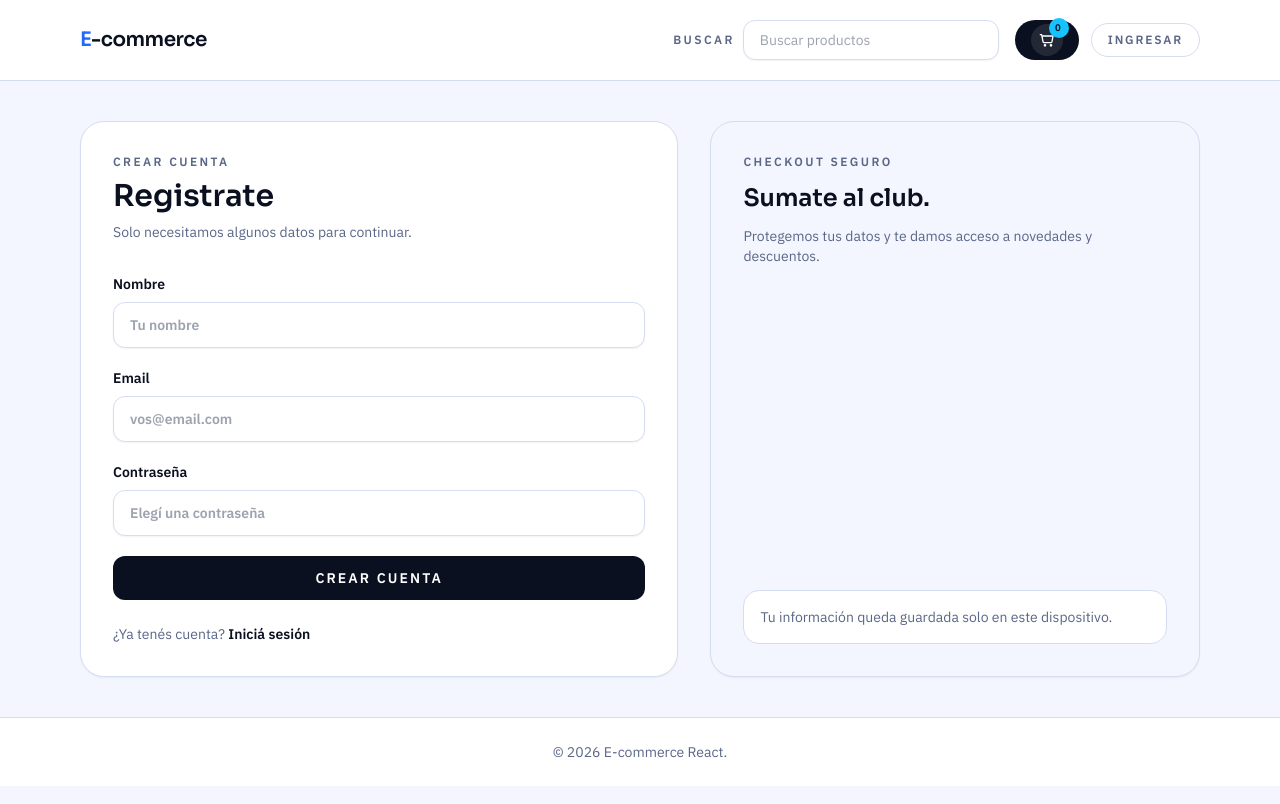
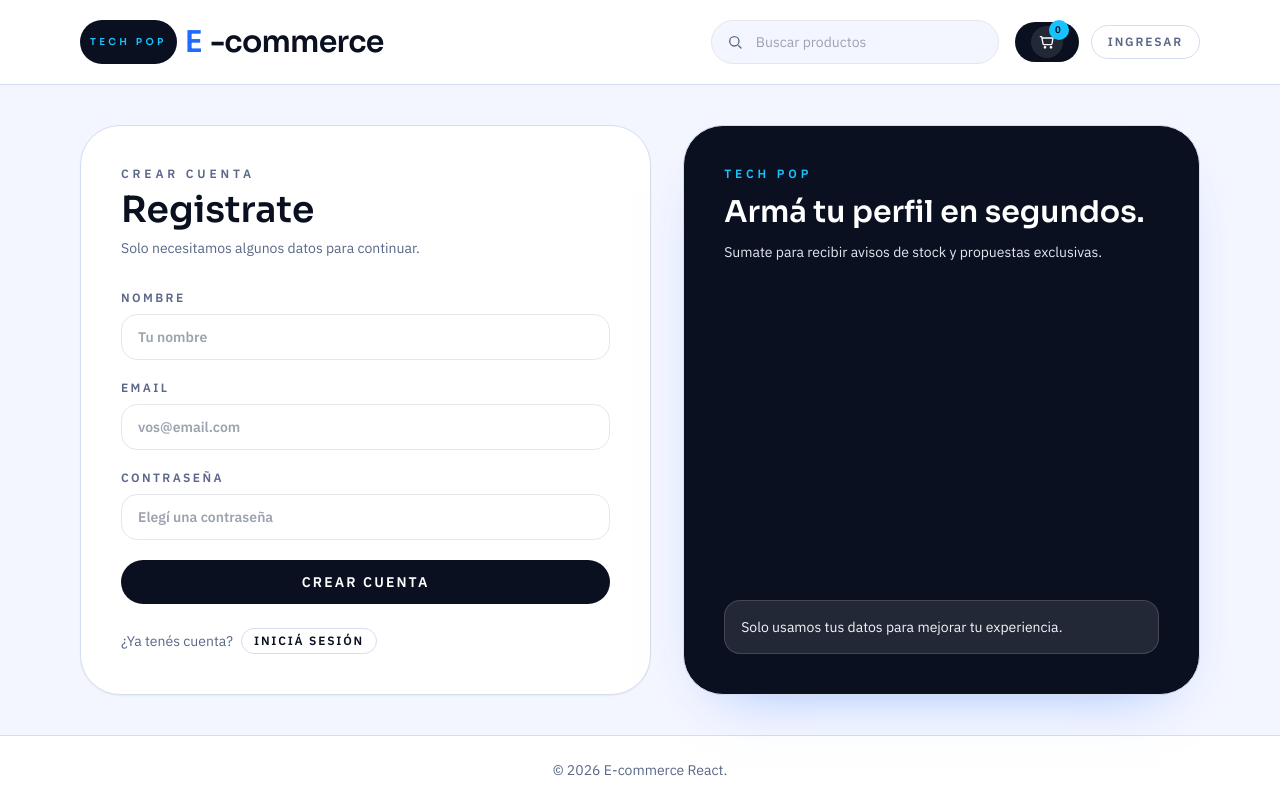
Before and after one commit to paucq/E-commerce-React, a React (Vite) app: page /register in a window 1280 px wide. Built offline with nearby package versions, Linux system fonts and the light colour scheme.

Commit message:
style: refine navbar and auth UI

```diff
--- a/src/components/atoms/AuthField.jsx
+++ b/src/components/atoms/AuthField.jsx
@@ -9,11 +9,13 @@ export default function AuthField({
 }) {
   return (
     <label className="block text-sm font-semibold text-tech-ink" htmlFor={id}>
-      {label}
+      <span className="flex items-center justify-between text-xs font-semibold uppercase tracking-[0.2em] text-tech-muted">
+        {label}
+      </span>
       <input
         id={id}
         name={name}
-        className="mt-2 w-full rounded-xl border border-tech-border bg-white px-4 py-3 text-sm text-tech-ink shadow-sm transition focus:border-tech-primary focus:outline-none focus:ring-2 focus:ring-tech-primary/20"
+        className="mt-2 w-full rounded-2xl border border-tech-border/80 bg-white px-4 py-3 text-sm text-tech-ink shadow-[0_16px_40px_-30px_rgba(15,23,42,0.6)] transition focus:border-tech-primary focus:outline-none focus:ring-2 focus:ring-tech-primary/20"
         placeholder={placeholder}
         type={type}
         value={value}
--- a/src/components/organisms/Navbar.jsx
+++ b/src/components/organisms/Navbar.jsx
@@ -14,18 +14,38 @@ export default function Navbar() {
       <div className="mx-auto flex w-full max-w-6xl flex-col gap-4 px-4 py-5 sm:flex-row sm:items-center sm:justify-between">
         <Link
           to="/"
-          className="font-display text-xl font-semibold tracking-tight text-tech-ink"
+          className="group inline-flex items-center gap-3 font-display text-2xl font-semibold tracking-tight text-tech-ink sm:text-3xl"
         >
-          <span className="text-tech-primary">E</span>-commerce
+          <span className="inline-flex items-center gap-2">
+            <span className="rounded-full bg-tech-ink px-2.5 py-1 text-[0.6rem] font-semibold uppercase tracking-[0.35em] text-tech-highlight shadow-glow">
+              Tech Pop
+            </span>
+            <span className="text-tech-primary transition group-hover:text-tech-ink">E</span>-commerce
+          </span>
         </Link>
         <div className="flex w-full flex-col gap-3 sm:w-auto sm:flex-row sm:items-center sm:gap-4">
-          <div className="flex w-full items-center gap-2 sm:w-auto">
-            <label className="text-xs font-semibold uppercase tracking-[0.2em] text-tech-muted" htmlFor="search">
-              Buscar
+          <div className="relative w-full sm:w-72">
+            <label className="sr-only" htmlFor="search">
+              Buscar productos
             </label>
+            <span className="pointer-events-none absolute left-4 top-1/2 -translate-y-1/2 text-tech-muted">
+              <svg
+                aria-hidden="true"
+                className="h-4 w-4"
+                fill="none"
+                stroke="currentColor"
+                strokeLinecap="round"
+                strokeLinejoin="round"
+                strokeWidth="2"
+                viewBox="0 0 24 24"
+              >
+                <circle cx="11" cy="11" r="7" />
+                <path d="m21 21-3.5-3.5" />
+              </svg>
+            </span>
             <input
               id="search"
-              className="h-10 w-full rounded-xl border border-tech-border bg-white px-4 text-sm text-tech-ink shadow-sm transition focus:border-tech-primary focus:outline-none focus:ring-2 focus:ring-tech-primary/20 sm:w-64"
+              className="h-11 w-full rounded-full border border-tech-border/80 bg-tech-surface-soft px-4 pl-11 text-sm text-tech-ink shadow-[0_18px_45px_-30px_rgba(15,23,42,0.6)] transition focus:border-tech-primary focus:bg-white focus:outline-none focus:ring-2 focus:ring-tech-primary/20"
               placeholder="Buscar productos"
               type="search"
               value={searchQuery}
--- a/src/pages/Login.jsx
+++ b/src/pages/Login.jsx
@@ -29,17 +29,17 @@ export default function Login() {
   };
 
   return (
-    <section className="grid gap-8 lg:grid-cols-[1.1fr_0.9fr]">
-      <div className="rounded-3xl border border-tech-border bg-tech-surface p-8 shadow-sm">
+    <section className="grid gap-8 lg:grid-cols-[1.05fr_0.95fr]">
+      <div className="rounded-[2.5rem] border border-tech-border bg-tech-surface p-8 shadow-sm sm:p-10">
         <div className="space-y-2">
-          <p className="text-xs font-semibold uppercase tracking-[0.2em] text-tech-muted">
+          <p className="text-xs font-semibold uppercase tracking-[0.32em] text-tech-muted">
             Acceso
           </p>
-          <h1 className="font-display text-3xl font-semibold text-tech-ink">
+          <h1 className="font-display text-3xl font-semibold text-tech-ink sm:text-4xl">
             Iniciar sesión
           </h1>
           <p className="text-sm text-tech-muted">
-            Retomá tu compra y guardá tu historial de pedidos.
+            Retomá tu compra con un acceso rápido y seguro.
           </p>
         </div>
 
@@ -65,42 +65,44 @@ export default function Login() {
           />
 
           {error ? (
-            <div className="rounded-xl border border-rose-200 bg-rose-50 px-4 py-3 text-sm text-rose-700">
+            <div className="rounded-2xl border border-rose-200 bg-rose-50 px-4 py-3 text-sm text-rose-700">
               {error}
             </div>
           ) : null}
 
           <button
-            className="w-full rounded-xl bg-tech-ink px-5 py-3 text-sm font-semibold uppercase tracking-[0.15em] text-white shadow-glow transition hover:bg-tech-primary"
+            className="w-full rounded-full bg-tech-ink px-5 py-3 text-sm font-semibold uppercase tracking-[0.15em] text-white shadow-glow transition hover:bg-tech-primary"
             type="submit"
           >
             Entrar
           </button>
         </form>
 
-        <p className="mt-6 text-sm text-tech-muted">
-          ¿No tenés cuenta?{" "}
-          <Link className="font-semibold text-tech-ink" to="/register">
+        <div className="mt-6 flex flex-wrap items-center gap-2 text-sm text-tech-muted">
+          <span>¿No tenés cuenta?</span>
+          <Link
+            className="rounded-full border border-tech-border px-3 py-1 text-xs font-semibold uppercase tracking-[0.15em] text-tech-ink transition hover:border-tech-primary hover:text-tech-primary"
+            to="/register"
+          >
             Registrate
           </Link>
-        </p>
+        </div>
       </div>
 
-      <aside className="flex flex-col justify-between rounded-3xl border border-tech-border bg-tech-ink p-8 text-white shadow-glow">
+      <aside className="flex flex-col justify-between rounded-[2.5rem] border border-tech-border bg-tech-ink p-8 text-white shadow-glow sm:p-10">
         <div className="space-y-3">
-          <p className="text-xs font-semibold uppercase tracking-[0.2em] text-tech-highlight">
-            Beneficios
+          <p className="text-xs font-semibold uppercase tracking-[0.32em] text-tech-highlight">
+            Tech Pop
           </p>
-          <h2 className="font-display text-2xl font-semibold">
-            Guardá tu carrito y recibí ofertas exclusivas.
+          <h2 className="font-display text-2xl font-semibold sm:text-3xl">
+            Guardá tu carrito y activá beneficios exclusivos.
           </h2>
           <p className="text-sm text-slate-200">
-            Iniciá sesión para acceder al checkout y seguir con tu compra en
-            cualquier momento.
+            Volvé cuando quieras y retomá tu compra en dos clics.
           </p>
         </div>
         <div className="mt-8 rounded-2xl border border-white/15 bg-white/10 p-4 text-sm text-slate-100">
-          ¿Necesitás ayuda? Escribinos en soporte@ecommerce.com
+          ¿Necesitás ayuda? Escribinos a soporte@ecommerce.com
         </div>
       </aside>
     </section>
--- a/src/pages/Register.jsx
+++ b/src/pages/Register.jsx
@@ -30,13 +30,15 @@ export default function Register() {
   };
 
   return (
-    <section className="grid gap-8 lg:grid-cols-[1.1fr_0.9fr]">
-      <div className="rounded-3xl border border-tech-border bg-tech-surface p-8 shadow-sm">
+    <section className="grid gap-8 lg:grid-cols-[1.05fr_0.95fr]">
+      <div className="rounded-[2.5rem] border border-tech-border bg-tech-surface p-8 shadow-sm sm:p-10">
         <div className="space-y-2">
-          <p className="text-xs font-semibold uppercase tracking-[0.2em] text-tech-muted">
+          <p className="text-xs font-semibold uppercase tracking-[0.32em] text-tech-muted">
             Crear cuenta
           </p>
-          <h1 className="font-display text-3xl font-semibold text-tech-ink">Registrate</h1>
+          <h1 className="font-display text-3xl font-semibold text-tech-ink sm:text-4xl">
+            Registrate
+          </h1>
           <p className="text-sm text-tech-muted">
             Solo necesitamos algunos datos para continuar.
           </p>
@@ -74,39 +76,44 @@ export default function Register() {
           />
 
           {error ? (
-            <div className="rounded-xl border border-rose-200 bg-rose-50 px-4 py-3 text-sm text-rose-700">
+            <div className="rounded-2xl border border-rose-200 bg-rose-50 px-4 py-3 text-sm text-rose-700">
               {error}
             </div>
           ) : null}
 
           <button
-            className="w-full rounded-xl bg-tech-ink px-5 py-3 text-sm font-semibold uppercase tracking-[0.15em] text-white shadow-glow transition hover:bg-tech-primary"
+            className="w-full rounded-full bg-tech-ink px-5 py-3 text-sm font-semibold uppercase tracking-[0.15em] text-white shadow-glow transition hover:bg-tech-primary"
             type="submit"
           >
             Crear cuenta
           </button>
         </form>
 
-        <p className="mt-6 text-sm text-tech-muted">
-          ¿Ya tenés cuenta?{" "}
-          <Link className="font-semibold text-tech-ink" to="/login">
+        <div className="mt-6 flex flex-wrap items-center gap-2 text-sm text-tech-muted">
+          <span>¿Ya tenés cuenta?</span>
+          <Link
+            className="rounded-full border border-tech-border px-3 py-1 text-xs font-semibold uppercase tracking-[0.15em] text-tech-ink transition hover:border-tech-primary hover:text-tech-primary"
+            to="/login"
+          >
             Iniciá sesión
           </Link>
-        </p>
+        </div>
       </div>
 
-      <aside className="flex flex-col justify-between rounded-3xl border border-tech-border bg-tech-surface-soft p-8 text-tech-ink shadow-sm">
+      <aside className="flex flex-col justify-between rounded-[2.5rem] border border-tech-border bg-tech-ink p-8 text-white shadow-glow sm:p-10">
         <div className="space-y-3">
-          <p className="text-xs font-semibold uppercase tracking-[0.2em] text-tech-muted">
-            Checkout seguro
+          <p className="text-xs font-semibold uppercase tracking-[0.32em] text-tech-highlight">
+            Tech Pop
           </p>
-          <h2 className="font-display text-2xl font-semibold">Sumate al club.</h2>
-          <p className="text-sm text-tech-muted">
-            Protegemos tus datos y te damos acceso a novedades y descuentos.
+          <h2 className="font-display text-2xl font-semibold sm:text-3xl">
+            Armá tu perfil en segundos.
+          </h2>
+          <p className="text-sm text-slate-200">
+            Sumate para recibir avisos de stock y propuestas exclusivas.
           </p>
         </div>
-        <div className="mt-8 rounded-2xl border border-tech-border bg-white p-4 text-sm text-tech-muted">
-          Tu información queda guardada solo en este dispositivo.
+        <div className="mt-8 rounded-2xl border border-white/15 bg-white/10 p-4 text-sm text-slate-100">
+          Solo usamos tus datos para mejorar tu experiencia.
         </div>
       </aside>
     </section>
```
